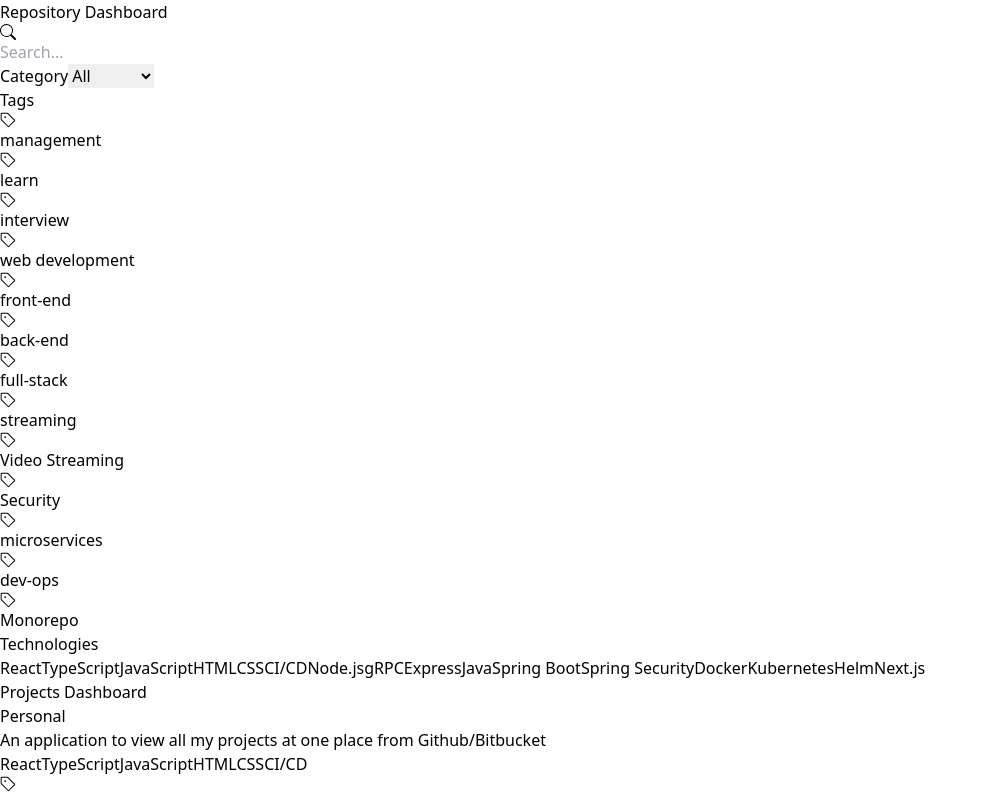
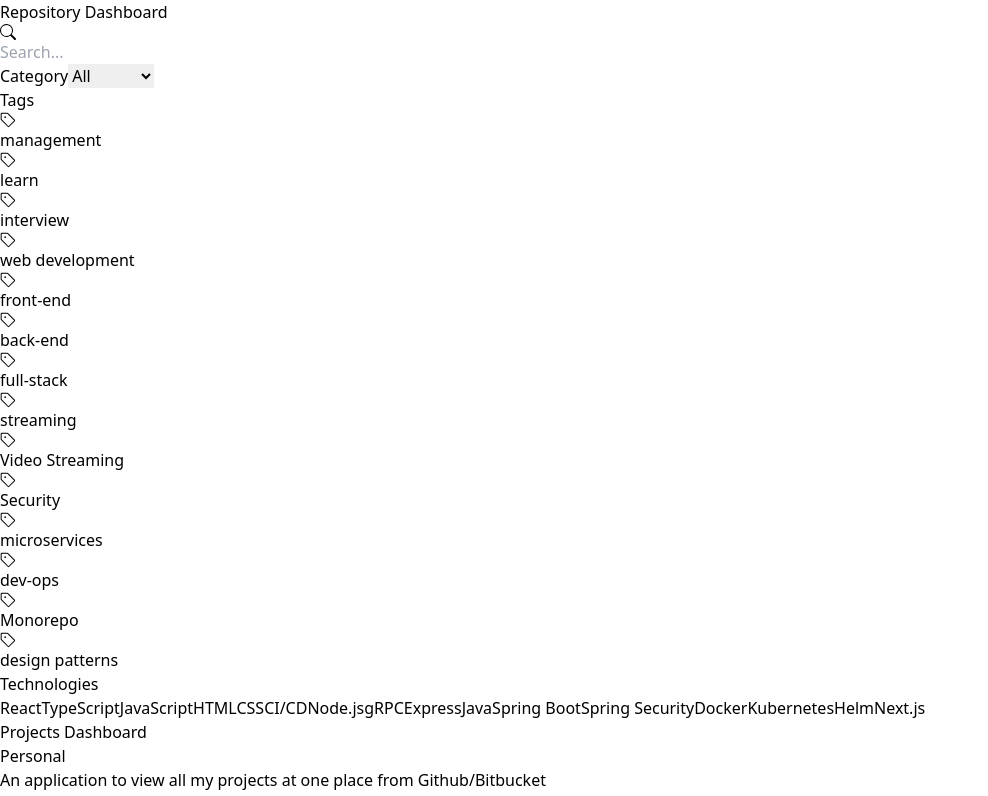
Before and after one commit to devravinder/project-dashboard, a React (Vite) app: page / in a window 1280 px wide. Shown: the top 796 px of the page, without its empty margins (0-988 px from the left). Built offline with nearby package versions, Linux system fonts and the light colour scheme.

Commit message:
feat: add design patterns

```diff
--- a/src/data/repositories.ts
+++ b/src/data/repositories.ts
@@ -26,6 +26,7 @@
   CLOUD:'cloud',
   CI_CD:'CI/CD',
   DEV_OPS:'dev-ops',
+  DESIGN_PATTERNS:'design patterns',
   STREAMING:'streaming',
   VIDEO_STREAMING:'Video Streaming',
   AUDIO_STREAMING:'Audio Streaming',
@@ -224,4 +225,16 @@
     ],
     repoUrl: 'https://github.com/devravinder/rare-dev',
   },
+  {
+    id: '14',
+    name: 'Learn Design Patterns',
+    description: 'Learn Design Patterns with examples',
+    category: CATEGORIES.PERSONAL,
+    tags: [TAGS.LEARN, TAGS.DESIGN_PATTERNS],
+    technologies: [
+      { name: TECHNOLOGIES.JAVA },
+      { name: TECHNOLOGIES.SPRING_BOOT},
+    ],
+    repoUrl: 'https://github.com/devravinder/learn-disign-patterns',
+  },
 ];
```
